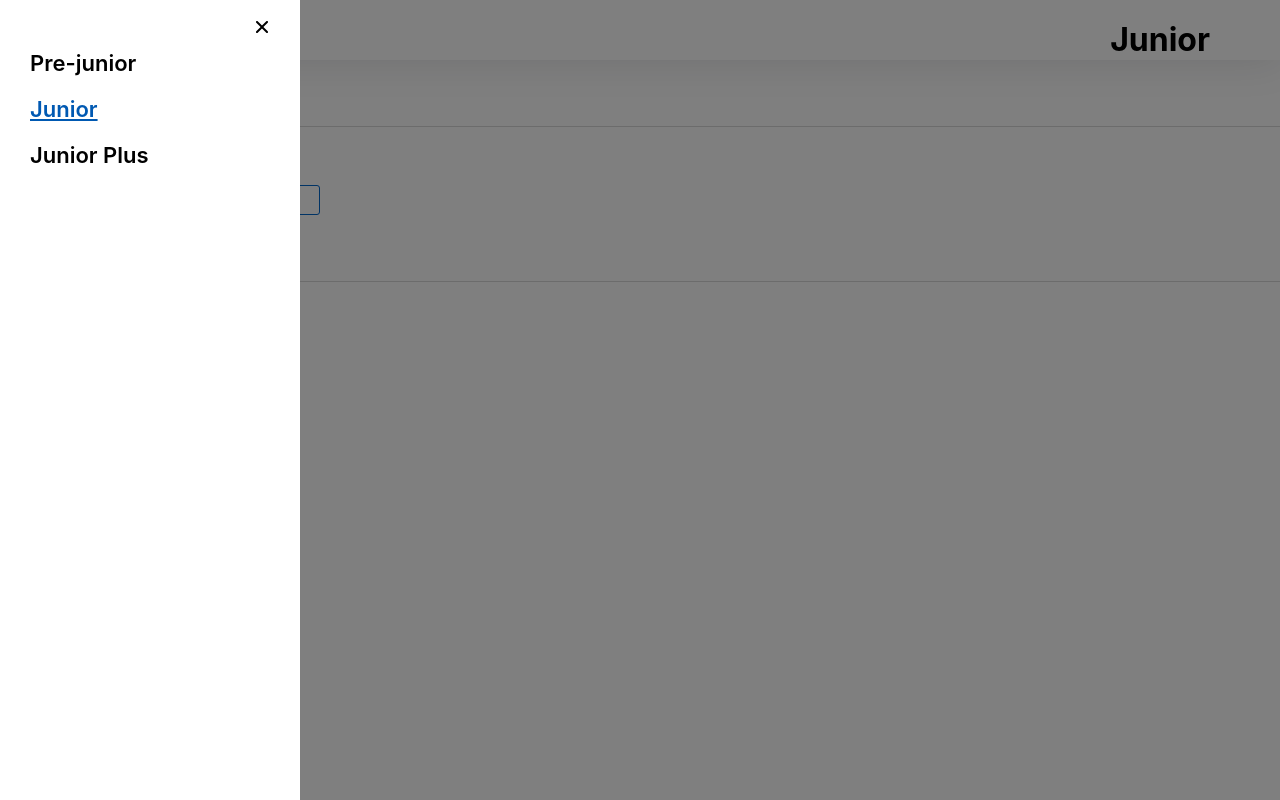
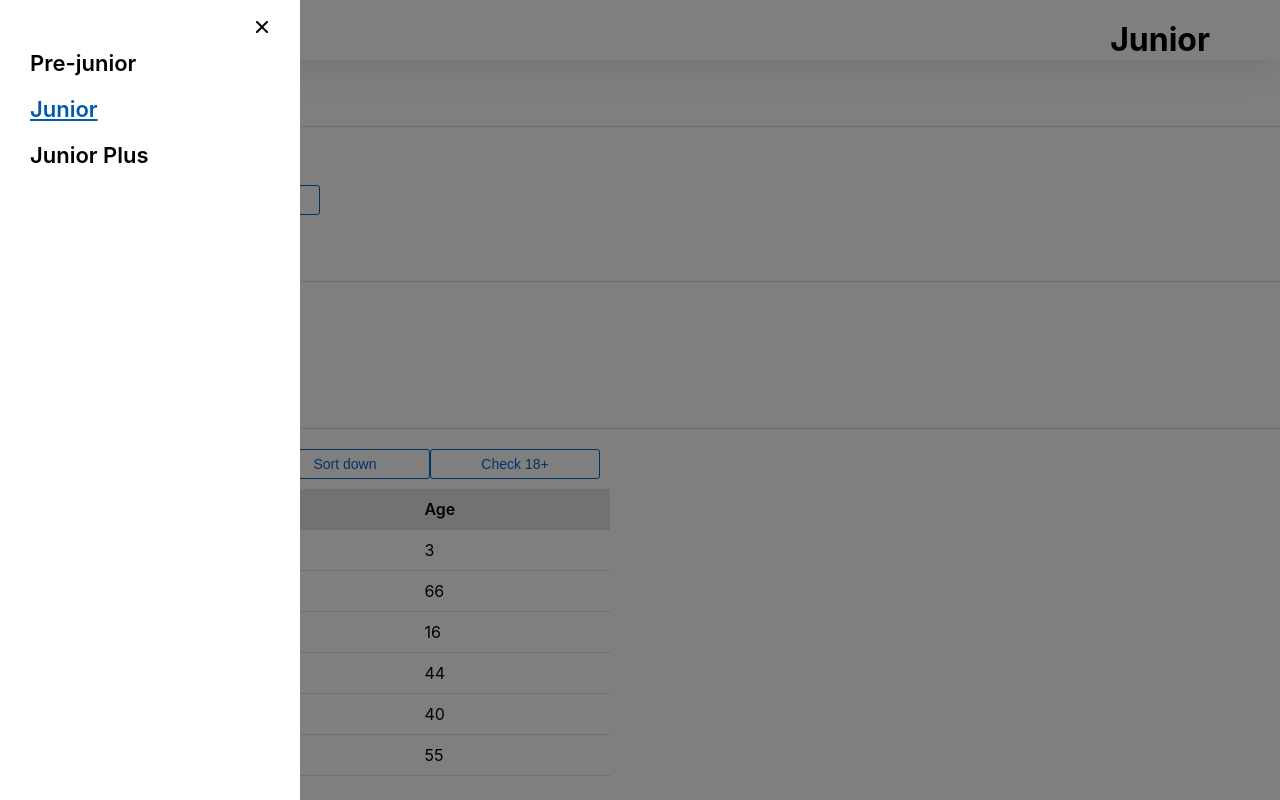
Before and after one commit to shimbato/it-incubator, a React (Create React App) app: page /#/junior in a window 1280 px wide. Both pictures are taken after a click on the picture 80 px from the left and 30 px from the top of the page. Built offline with nearby package versions, Linux system fonts and the light colour scheme.

Commit message:
feat: HW8

```diff
--- a/src/s2-homeworks/hw05/pages/Junior.tsx
+++ b/src/s2-homeworks/hw05/pages/Junior.tsx
@@ -1,7 +1,7 @@
 import React from 'react'
 import HW6 from '../../hw06/HW6'
 import HW7 from '../../hw07/HW7'
-// import HW8 from '../../hw08/HW8'
+import HW8 from '../../hw08/HW8'
 // import HW9 from '../../hw09/HW9'
 
 function Junior() {
@@ -9,7 +9,7 @@ function Junior() {
         <div id={'hw5-page-junior'}>
             <HW6 />
             <HW7 />
-            {/*<HW8 />*/}
+            <HW8 />
             {/*<HW9 />*/}
         </div>
     )
--- a/src/s2-homeworks/hw08/HW8.module.css
+++ b/src/s2-homeworks/hw08/HW8.module.css
@@ -5,19 +5,35 @@
 }
 
 .users {
+    width: 100%;
+    border-collapse: collapse;
+    margin: 10px;
+
 }
 
 .buttonsContainer {
+    display: flex;
+    flex-direction: row;
+    justify-content: end;
 }
 
 .container {
+    width: 600px;
 }
 
 .thead {
+    background-color: rgba(229, 229, 229, 1);
+    font-weight: 600;
 }
 
 .nameCol {
+
 }
 
 .ageCol {
 }
+td{
+    border-bottom: 1px solid #ddd;
+    padding: 10px;
+
+}
--- a/src/s2-homeworks/hw08/User.tsx
+++ b/src/s2-homeworks/hw08/User.tsx
@@ -11,12 +11,11 @@ const User: React.FC<UserPropsType> = ({ u }) => {
     return (
         <tr id={'hw8-user-' + u._id + '-' + u.age} className={s.item}>
             <td id={'hw8-user-name-' + u._id} className={s.nameCol}>
-                {/*отобразить имя*/}
+                {u.name}
 
             </td>
             <td id={'hw8-user-age-' + u._id}>
-                {/*отобразить возраст*/}
-
+                {u.age}
             </td>
         </tr>
     )
--- a/src/s2-homeworks/hw08/bll/homeWorkReducer.ts
+++ b/src/s2-homeworks/hw08/bll/homeWorkReducer.ts
@@ -1,20 +1,29 @@
-import {UserType} from '../HW8'
+import { UserType } from '../HW8';
 
-type ActionType =
-    | { type: 'sort'; payload: 'up' | 'down' }
-    | { type: 'check'; payload: number }
+type ActionType = { type: 'sort'; payload: 'up' | 'down' } | { type: 'check'; payload: number };
 
-export const homeWorkReducer = (state: any, action: any): any => { // need to fix any
-    switch (action.type) {
-        case 'sort': { // by name
+export const homeWorkReducer = (state: UserType[], action: ActionType): any => {
+  // need to fix any
+  switch (action.type) {
+    case 'sort': {
+      // by name
+      if (action.payload === 'up') {
+        return state.sort((a, b) => a.name.toLocaleLowerCase().localeCompare(b.name));
+      } else {
+        return state.sort((a, b) => b.name.toLocaleLowerCase().localeCompare(a.name));
+      }
+      // need to fix
+    }
+    case 'check': {
+      const checkAge = state.filter((age) => {
+        if (age.age > action.payload) {
+          return age.age;
+        }
+      });
+      return checkAge;
+    }
 
-            return state // need to fix
-        }
-        case 'check': {
-
-            return state // need to fix
-        }
-        default:
-            return state
-    }
-}
+    default:
+      return state;
+  }
+};
```
